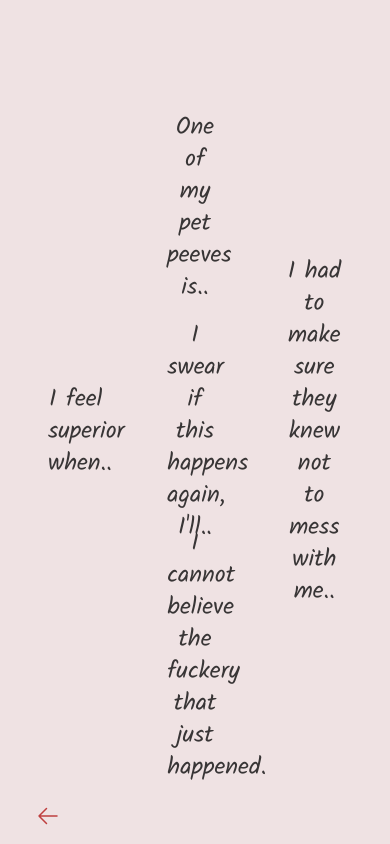
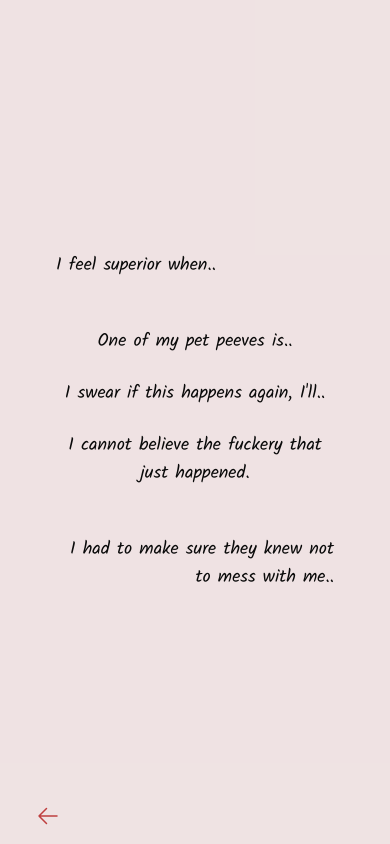
Before and after one commit to thisispalash/emptyyourmug, a Next.js app: page / in a window 390 px wide. Both pictures are taken after a click on the element "ò_ó". Built offline with nearby package versions, Linux system fonts and the light colour scheme.

Commit message:
prompt screen mobile

```diff
--- a/src/component/screen/01_prompt/Prompt.tsx
+++ b/src/component/screen/01_prompt/Prompt.tsx
@@ -33,8 +33,9 @@ export default function Prompt({ text, color }: PromptProps) {
       style={{ color: isHovered ? color : 'inherit' }}
       className={clsx(
         'w-full px-4 cursor-pointer',
-        'text-center text-2xl',
-        'transition-colors duration-200'
+        'text-lg text-foreground/80',
+        'md:text-2xl md:text-center',
+        'transition-colors duration-200',
       )}
       onMouseEnter={() => setIsHovered(true)}
       onMouseLeave={() => setIsHovered(false)}
--- a/src/component/screen/01_prompt/main.tsx
+++ b/src/component/screen/01_prompt/main.tsx
@@ -14,9 +14,45 @@ export default function PromptScreen() {
   const { left, stack, right } = getPromptGrid();
 
   return (
+    <>
+      {/* Mobile */}
+      <div className={clsx(
+        'h-full w-full px-2 py-6',
+        'flex flex-col gap-12 items-center justify-center',
+        'md:hidden'
+      )}>
+
+        <div className={clsx(
+          'flex w-full justify-start text-left'
+        )}>
+          <Prompt text={left.text} color={left.color} />
+        </div>
+
+        <div className={clsx(
+          'flex flex-col gap-6',
+          'items-center justify-center'
+        )}>
+          {stack.map((item, index) => (
+            <div key={index} className={clsx(
+              'flex w-full text-center'
+            )}>
+              <Prompt text={item.text} color={item.color} />
+            </div>
+          ))}
+        </div>
+
+        <div className={clsx(
+          'flex w-full justify-end text-right'
+        )}>
+          <Prompt text={right.text} color={right.color} />
+        </div>
+
+      </div>
+
+
       <div className={clsx(
         'h-full w-full py-16',
-      'flex flex-col gap-8',
+        'hidden md:flex flex-col gap-8',
         'text-foreground/80'
       )}>
         <div className={clsx(
@@ -51,7 +87,11 @@ export default function PromptScreen() {
             <Prompt text={right.text} color={right.color} />
           </div>
         </div>
+      </div>
+
       <Footer dir='b' onBack={() => setBaseEmotion('')} />
-    </div>
+    </>
+
+
   );
 }
```
Lines whose indentation alone changed are shown as unchanged.
